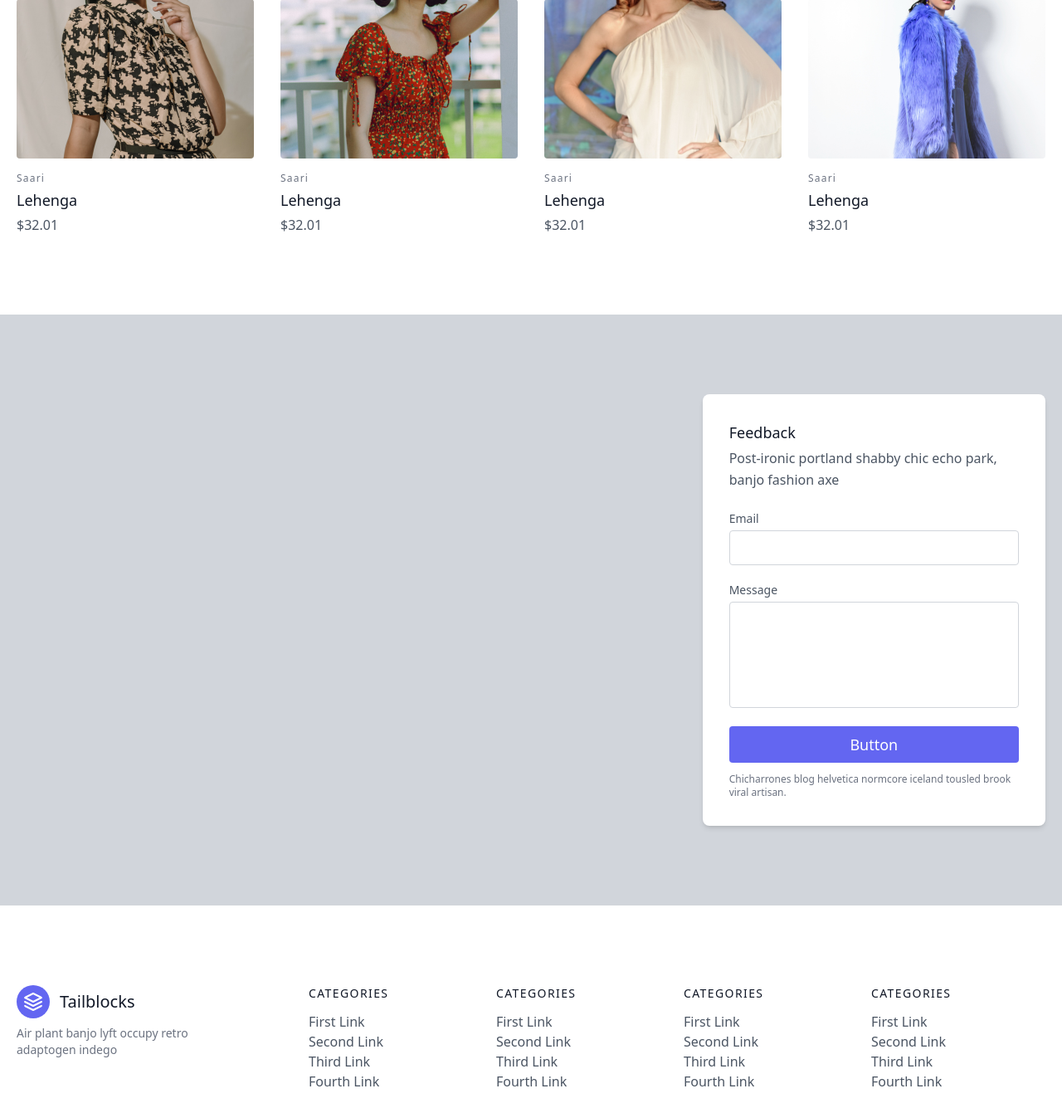
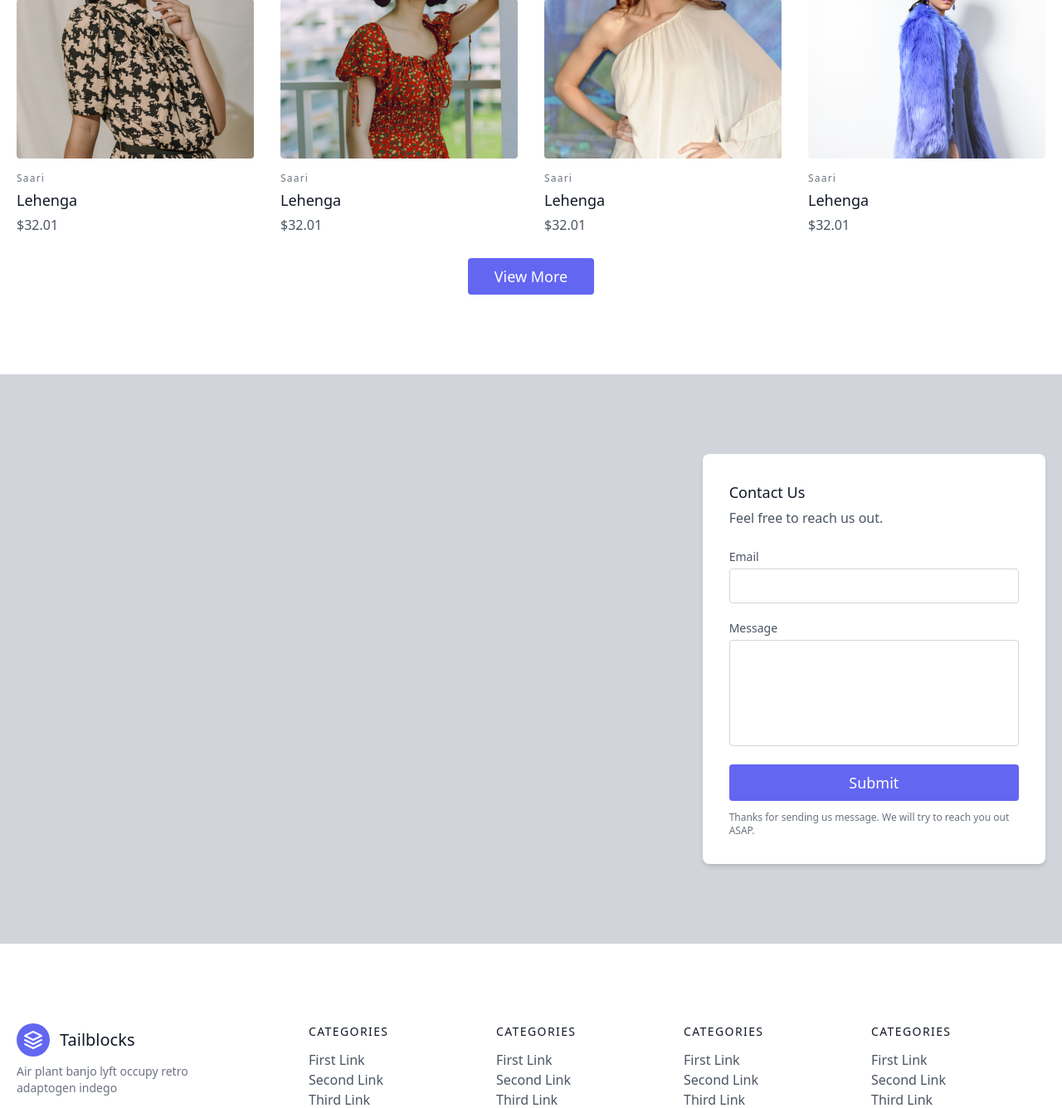
Before and after one commit to adhikareeprayush/eccommerce, a Laravel app: page / in a window 1280 px wide. Shown: the part 1116-2451 px from the top of the page at 83% size. Run offline with Laravel 12, Linux system fonts and the light colour scheme; style sheets or scripts are compiled from the project's sources; some libraries are stand-ins or nearby versions.

Commit message:
created the product page

```diff
--- a/resources/views/components/layout.blade.php
+++ b/resources/views/components/layout.blade.php
@@ -4,6 +4,7 @@
 <head>
     <meta charset="utf-8">
     <meta name="viewport" content="width=device-width, initial-scale=1.0">
+    <title>SHop</title>
     @vite('resources/css/app.css')
 </head>
 
--- a/resources/views/welcome.blade.php
+++ b/resources/views/welcome.blade.php
@@ -70,6 +70,11 @@
                 <x-product url="{{ asset('images/products/7.png') }}" category="Saari" title="Lehenga" price="$32.01" />
                 <x-product url="{{ asset('images/products/8.png') }}" category="Saari" title="Lehenga" price="$32.01" />
             </div>
+            <div class="flex align-center justify-center mt-7">
+                <button
+                    class="text-white bg-indigo-500 border-0 py-2 px-8 focus:outline-none hover:bg-indigo-600 rounded text-lg">View
+                    More</button>
+            </div>
         </div>
     </section>
 
@@ -84,9 +89,8 @@
         <div class="container px-5 py-24 mx-auto flex">
             <div
                 class="lg:w-1/3 md:w-1/2 bg-white rounded-lg p-8 flex flex-col md:ml-auto w-full mt-10 md:mt-0 relative z-10 shadow-md">
-                <h2 class="text-gray-900 text-lg mb-1 font-medium title-font">Feedback</h2>
-                <p class="leading-relaxed mb-5 text-gray-600">Post-ironic portland shabby chic echo park, banjo fashion
-                    axe</p>
+                <h2 class="text-gray-900 text-lg mb-1 font-medium title-font">Contact Us</h2>
+                <p class="leading-relaxed mb-5 text-gray-600">Feel free to reach us out.</p>
                 <div class="relative mb-4">
                     <label for="email" class="leading-7 text-sm text-gray-600">Email</label>
                     <input type="email" id="email" name="email"
@@ -98,9 +102,9 @@
                         class="w-full bg-white rounded border border-gray-300 focus:border-indigo-500 focus:ring-2 focus:ring-indigo-200 h-32 text-base outline-none text-gray-700 py-1 px-3 resize-none leading-6 transition-colors duration-200 ease-in-out"></textarea>
                 </div>
                 <button
-                    class="text-white bg-indigo-500 border-0 py-2 px-6 focus:outline-none hover:bg-indigo-600 rounded text-lg">Button</button>
-                <p class="text-xs text-gray-500 mt-3">Chicharrones blog helvetica normcore iceland tousled brook viral
-                    artisan.</p>
+                    class="text-white bg-indigo-500 border-0 py-2 px-6 focus:outline-none hover:bg-indigo-600 rounded text-lg">Submit</button>
+                <p class="text-xs text-gray-500 mt-3">Thanks for sending us message. We will try to reach you out ASAP.
+                </p>
             </div>
         </div>
     </section>
--- a/routes/web.php
+++ b/routes/web.php
@@ -5,3 +5,8 @@ use Illuminate\Support\Facades\Route;
 Route::get('/', function () {
     return view('welcome');
 });
+
+
+Route::get('/products/show',function(){
+    return view('products.show');
+});
```
Also changed, not shown: resources/views/login/index.blade.php (added, +16 -0 lines), resources/views/products/show.blade.php (added, +15 -0 lines).
